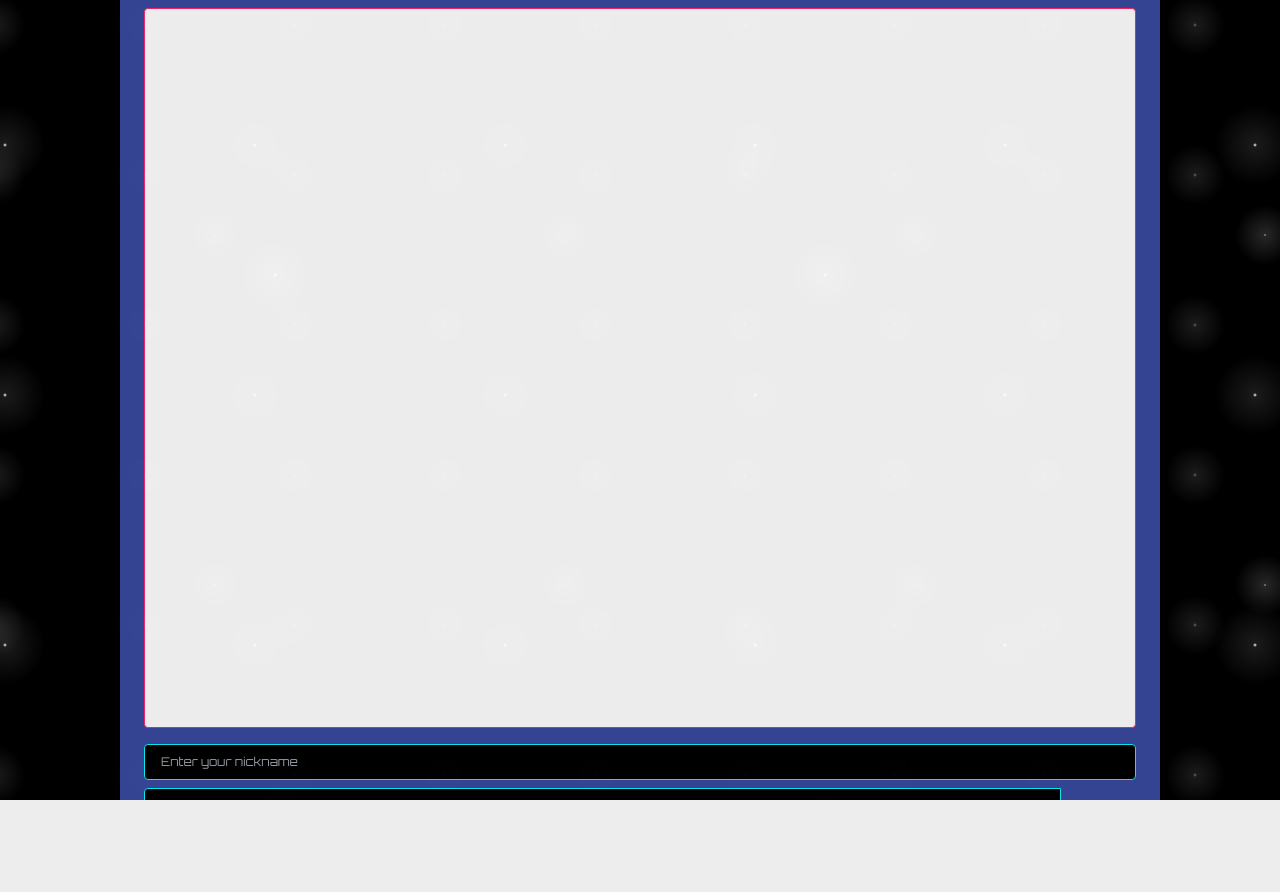
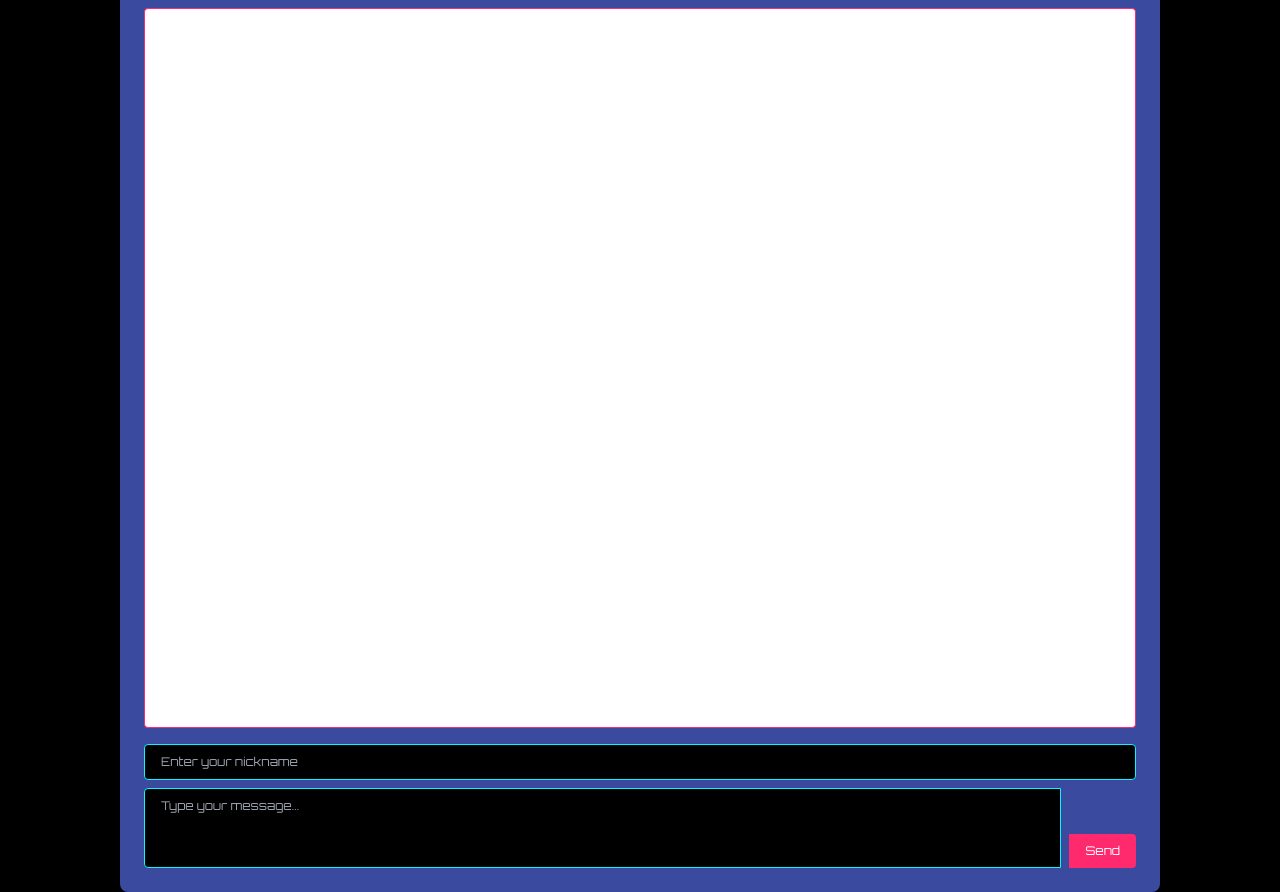
Before and after one commit to Jerieth/CIPHER, a Flask app: page / in a window 1280 px wide. Before the commit the page ends 800 px from the top, so only its background shows below. Run offline with Flask 3, Linux system fonts and the light colour scheme; some libraries are stand-ins or nearby versions.

Commit message:
Agent step completed: Remove the starry effect from the background

```diff
--- a/static/css/output.css
+++ b/static/css/output.css
@@ -558,10 +558,6 @@ video {
   position: static;
 }
 
-.fixed {
-  position: fixed;
-}
-
 .relative {
   position: relative;
 }
@@ -799,10 +795,6 @@ video {
   transition-duration: 300ms;
 }
 
-.ease-in-out {
-  transition-timing-function: cubic-bezier(0.4, 0, 0.2, 1);
-}
-
 .hover\:bg-opacity-80:hover {
   --tw-bg-opacity: 0.8;
 }
--- a/templates/index.html
+++ b/templates/index.html
@@ -8,36 +8,28 @@
     <link href="{{ url_for('static', filename='css/output.css') }}" rel="stylesheet">
     <link href="https://fonts.googleapis.com/css2?family=Orbitron:wght@400;700&display=swap" rel="stylesheet">
     <style>
-        .starry-bg {
-            position: fixed;
-            top: 0;
-            left: 0;
-            width: 100vw;
-            height: 100vh;
-            background-color: #000000;
-            background-image:
-                radial-gradient(white, rgba(255,255,255,.2) 2px, transparent 40px),
-                radial-gradient(white, rgba(255,255,255,.15) 1px, transparent 30px),
-                radial-gradient(white, rgba(255,255,255,.1) 2px, transparent 40px),
-                radial-gradient(rgba(255,255,255,.4), rgba(255,255,255,.1) 2px, transparent 30px);
-            background-size: 550px 550px, 350px 350px, 250px 250px, 150px 150px;
-            background-position: 0 0, 40px 60px, 130px 270px, 70px 100px;
-            animation: twinkle 10s ease-in-out infinite alternate;
-            z-index: -1;
-        }
-        @keyframes twinkle {
-            0% { opacity: 0.7; }
-            100% { opacity: 1; }
-        }
         .chat-container {
             position: relative;
             z-index: 1;
         }
+        .status-indicator {
+            width: 10px;
+            height: 10px;
+            border-radius: 50%;
+            display: inline-block;
+            margin-left: 5px;
+        }
+        .status-online {
+            background-color: #00ff00;
+        }
+        .status-offline {
+            background-color: #ff0000;
+        }
     </style>
 </head>
-<body class="bg-deep-space text-star-white font-orbitron h-screen flex items-center justify-center starry-bg">
+<body class="bg-deep-space text-star-white font-orbitron h-screen flex items-center justify-center">
     <div class="w-full max-w-4xl bg-cosmic-blue rounded-lg shadow-lg p-6 chat-container">
-        <h1 class="text-xl font-bold mb-4 text-center text-neon-cyan animate-pulse-slow">EVA</h1>
+        <h1 class="text-xl font-bold mb-4 text-center text-neon-cyan animate-pulse-slow">EVA <span id="eva-status" class="status-indicator status-online"></span></h1>
         <div id="typing-indicator" class="text-xs text-neon-cyan mb-2 h-6"></div>
         <div id="chat-messages" class="h-180 w-full overflow-y-auto mb-4 p-2 border border-neon-pink rounded bg-white text-black text-xs"></div>
         <input type="text" id="nickname-input" class="w-full bg-deep-space border border-neon-cyan rounded px-4 py-2 mb-2 focus:outline-none focus:ring-2 focus:ring-neon-pink text-xs" placeholder="Enter your nickname">
```
Also changed, not shown: static/js/chat.js (+33 -0 lines).
